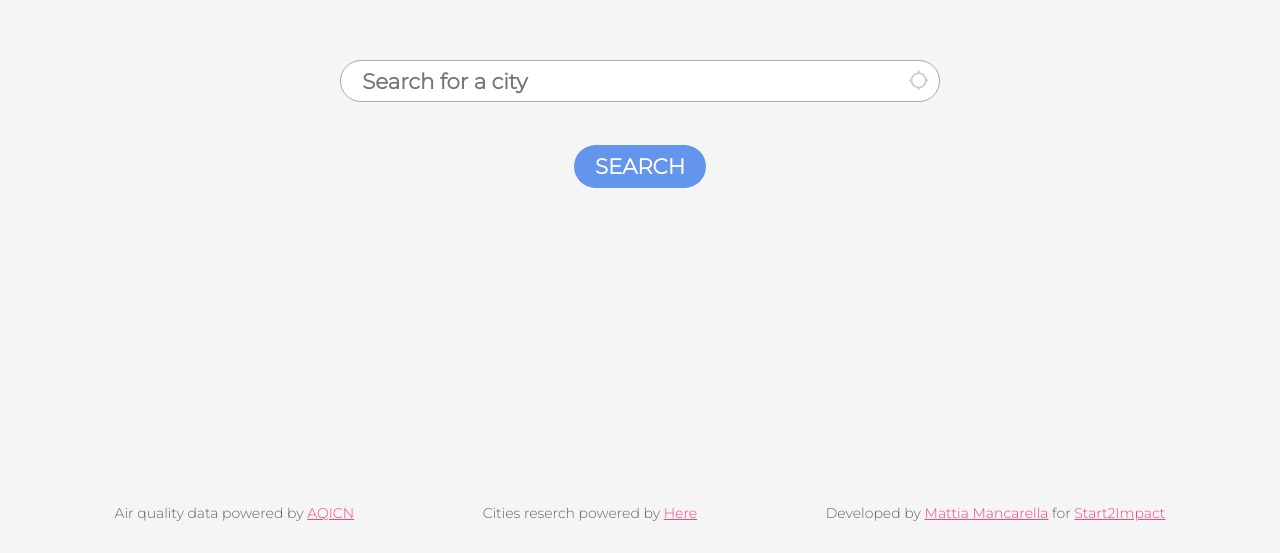
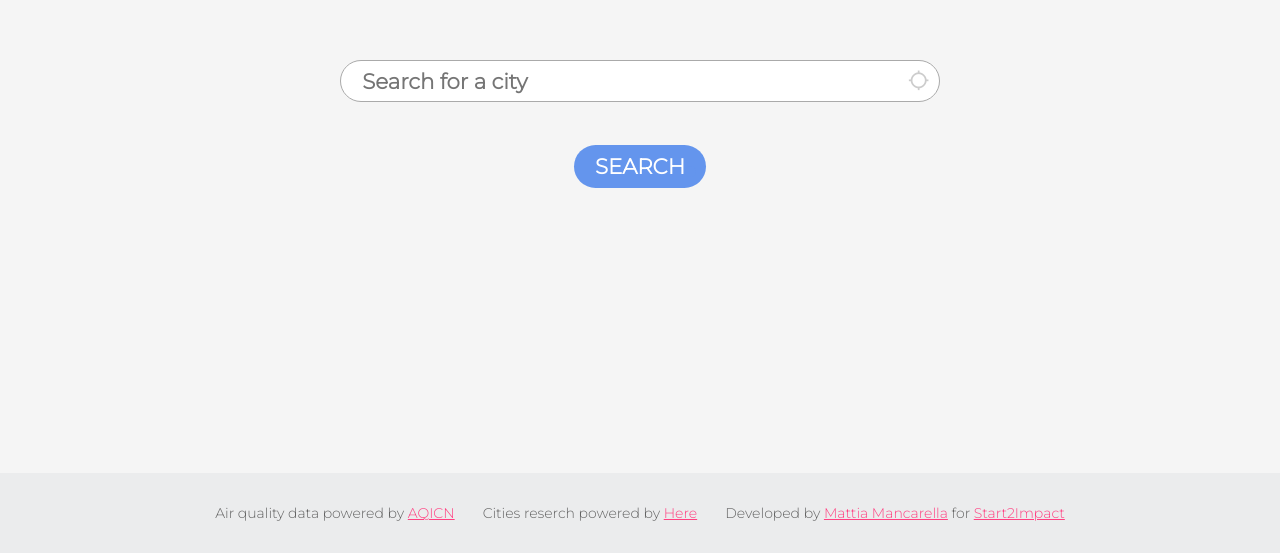
Before and after one commit to mancarius/javascript-advanced-project, a website built with webpack: page index.html in a window 1280 px wide. Shown: the part 247-800 px from the top of the page. Built offline with nearby package versions, Linux system fonts and the light colour scheme.

Commit message:
fixed: footer now stay always on page bottom

```diff
--- a/src/styles/_footer.scss
+++ b/src/styles/_footer.scss
@@ -1,4 +1,6 @@
 footer {
+    background-color: rgba(22, 54, 65, 0.048);
+    margin-top: auto;
     ul {
         list-style: none;
         padding: 0;
@@ -6,7 +8,7 @@ footer {
         min-height: 10vh;
         display: flex;
         flex-wrap: wrap;
-        justify-content: space-evenly;
+        justify-content: center;
         align-items: center;
 
         li {
--- a/src/styles/index.scss
+++ b/src/styles/index.scss
@@ -17,6 +17,9 @@ body {
   font-size: $font-size;
   color: $text-color;
   background-color: whitesmoke;
+  display: flex;
+  flex-flow: column;
+  min-height: 100vh;
 }
 
 button,
```
Also changed, not shown: src/styles/index.css.
